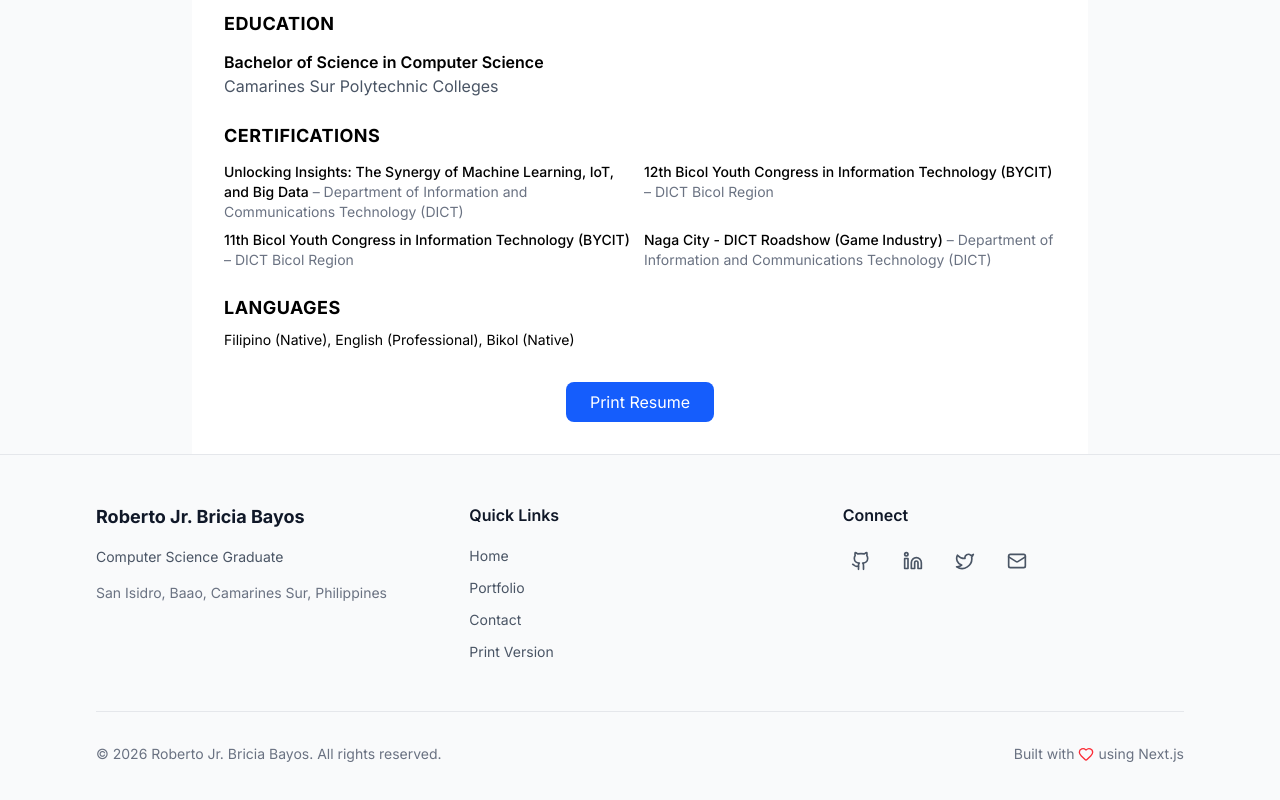
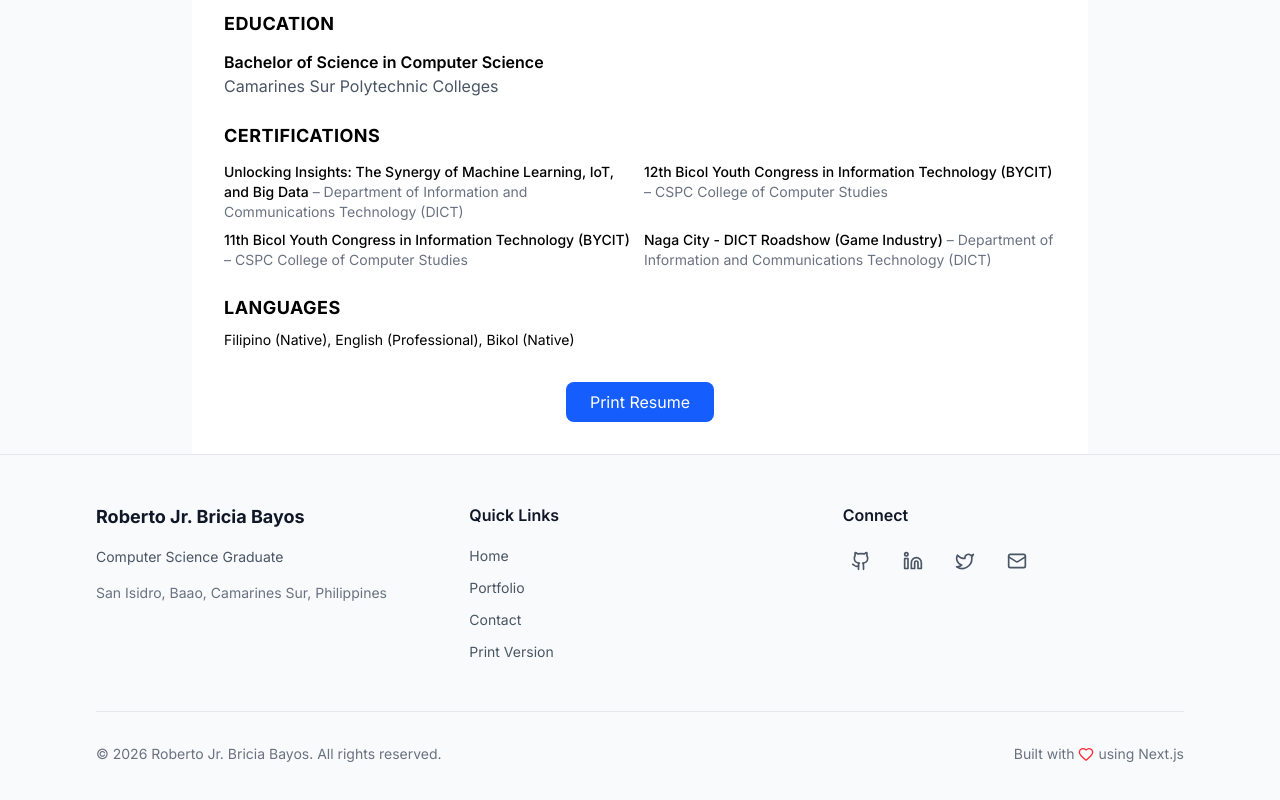
Before and after one commit to CaseinBrt/Portfolio, a Next.js app: page /print in a window 1280 px wide. Shown: the part 875-1675 px from the top of the page. Built offline with nearby package versions, Linux system fonts and the light colour scheme.

Commit message:
Update certifications: remove months, correct BYCIT issuer

```diff
--- a/src/data/education.ts
+++ b/src/data/education.ts
@@ -68,16 +68,16 @@ export const certifications: Certification[] = [
   {
     id: 'cert-2',
     name: '12th Bicol Youth Congress in Information Technology (BYCIT)',
-    issuer: 'DICT Bicol Region',
+    issuer: 'CSPC College of Computer Studies',
     date: '2024',
-    credentialUrl: 'https://dict.gov.ph',
+    credentialUrl: '',
   },
   {
     id: 'cert-3',
     name: '11th Bicol Youth Congress in Information Technology (BYCIT)',
-    issuer: 'DICT Bicol Region',
+    issuer: 'CSPC College of Computer Studies',
     date: '2023',
-    credentialUrl: 'https://dict.gov.ph',
+    credentialUrl: '',
   },
   {
     id: 'cert-4',
```
